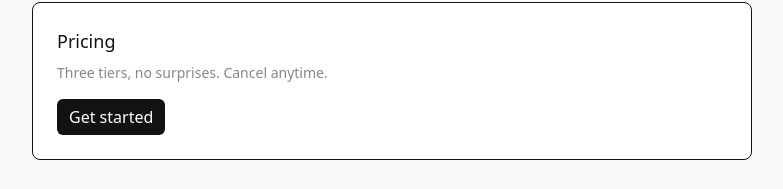
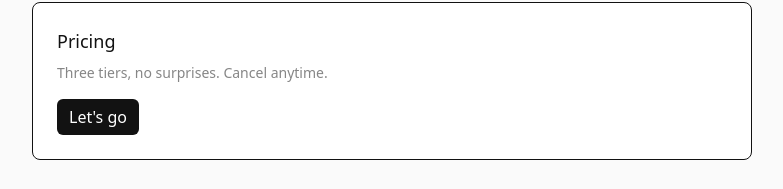
Before and after one commit to simstudioBV/patch-test-page, a Next.js app: page / in a window 1280 px wide. Shown: the part 138-327 px from the top of the page, without its empty margins (248-1031 px from the left). Built offline with nearby package versions, Linux system fonts and the light colour scheme.

Commit message:
feat(widget-demo): change button text to "Let's go"

```diff
--- a/app/page.tsx
+++ b/app/page.tsx
@@ -20,7 +20,7 @@ export default function WidgetDemoPage() {
           type="button"
           className="mt-4 rounded-md bg-primary px-3 py-1.5 text-sm text-primary-foreground"
         >
-          Get started
+          Let's go
         </button>
       </section>
 
```
